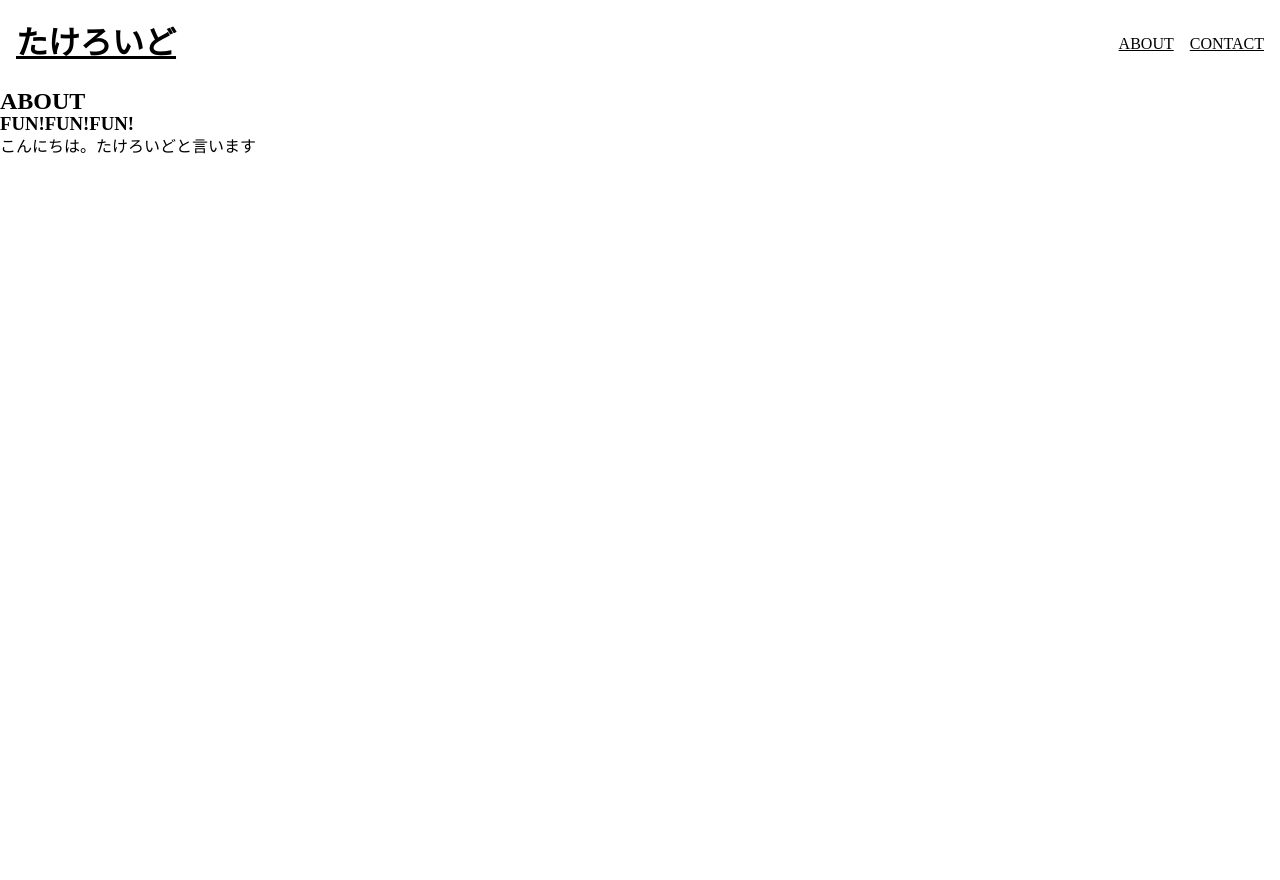
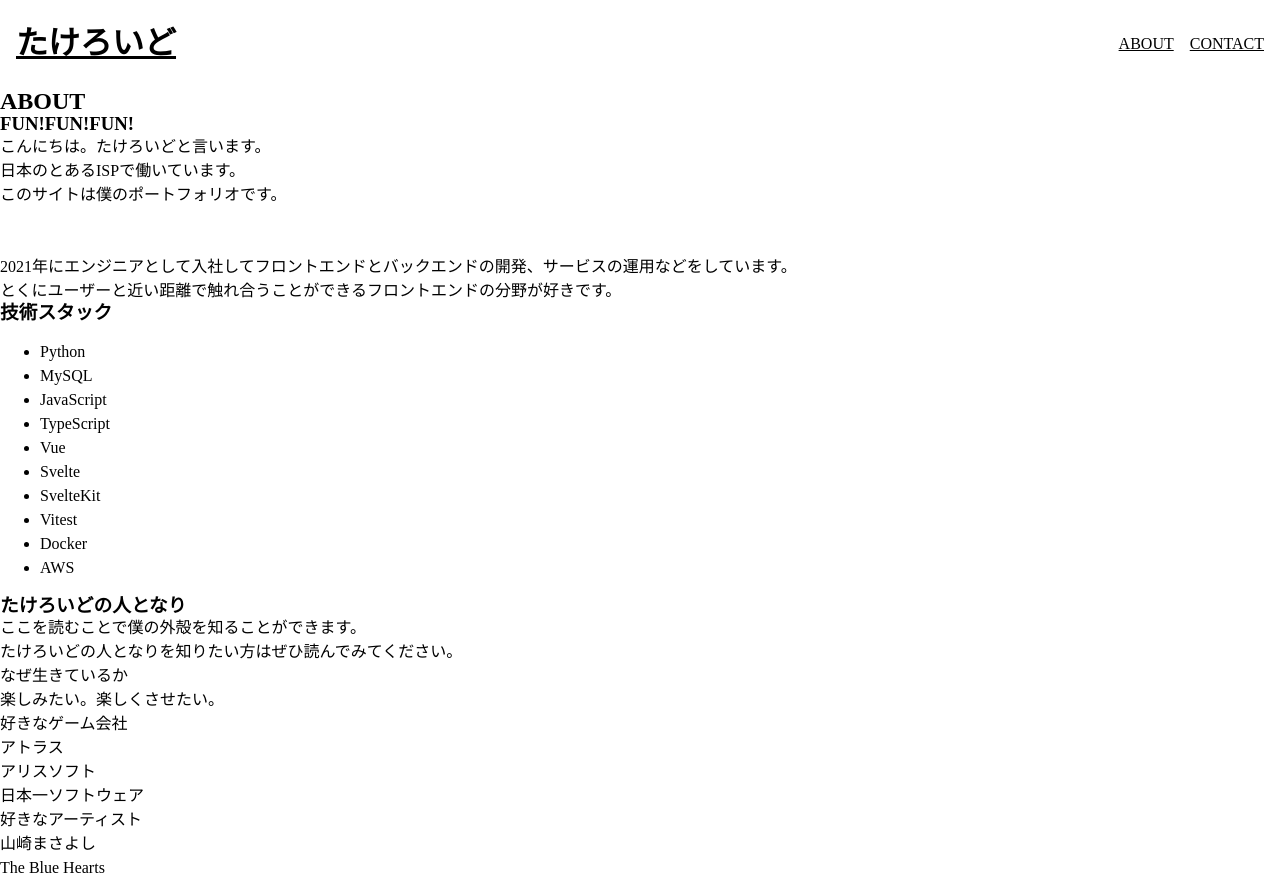
Before and after one commit to takenokoroid/portfolio, a SvelteKit app: page /about in a window 1280 px wide. Before the commit the page ends 800 px from the top, so only its background shows below. Built offline with nearby package versions, Linux system fonts and the light colour scheme.

Commit message:
ABOUTページのコンテンツ作成 Fixes #2

```diff
--- a/src/routes/about/+page.svelte
+++ b/src/routes/about/+page.svelte
@@ -1,5 +1,62 @@
-<h2>ABOUT</h2>
+<script lang="ts">
+</script>
 
-<h3>FUN!FUN!FUN!</h3>
+<div>
+	<h2>ABOUT</h2>
 
-<p>こんにちは。たけろいどと言います<br /></p>
+	<div>
+		<h3>FUN!FUN!FUN!</h3>
+		<p>
+			こんにちは。たけろいどと言います。<br />
+			日本のとあるISPで働いています。<br />
+			このサイトは僕のポートフォリオです。<br />
+			<br />
+			<br />
+			2021年にエンジニアとして入社してフロントエンドとバックエンドの開発、サービスの運用などをしています。
+			<br />
+			とくにユーザーと近い距離で触れ合うことができるフロントエンドの分野が好きです。
+		</p>
+	</div>
+
+	<div>
+		<h3>技術スタック</h3>
+		<ul>
+			<li><span>Python</span></li>
+			<li><span>MySQL</span></li>
+			<li><span>JavaScript</span></li>
+			<li><span>TypeScript</span></li>
+			<li><span>Vue</span></li>
+			<li><span>Svelte</span></li>
+			<li><span>SvelteKit</span></li>
+			<li><span>Vitest</span></li>
+			<li><span>Docker</span></li>
+			<li><span>AWS</span></li>
+		</ul>
+	</div>
+
+	<div>
+		<h3>たけろいどの人となり</h3>
+		<p>
+			ここを読むことで僕の外殻を知ることができます。<br />
+			たけろいどの人となりを知りたい方はぜひ読んでみてください。<br />
+		</p>
+		<dl>
+			<dt>なぜ生きているか</dt>
+			<dd>楽しみたい。楽しくさせたい。</dd>
+		</dl>
+		<dl>
+			<dt>好きなゲーム会社</dt>
+			<dd>アトラス</dd>
+			<dd>アリスソフト</dd>
+			<dd>日本一ソフトウェア</dd>
+		</dl>
+		<dl>
+			<dt>好きなアーティスト</dt>
+			<dd>山崎まさよし</dd>
+			<dd>The Blue Hearts</dd>
+		</dl>
+	</div>
+</div>
+
+<style>
+</style>
```
